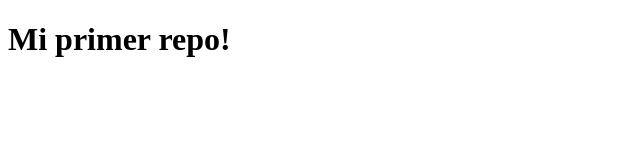
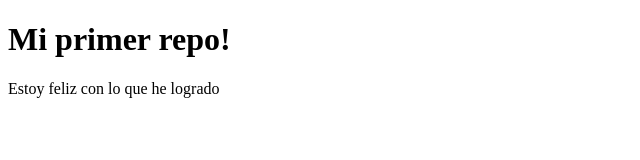
Before and after one commit to disastercode-c/turoria, a plain HTML site: page index.html in a window 1280 px wide. Shown: the whole page, without its empty margins (0-640 px from the left). Drawn offline with Linux system fonts and the light colour scheme.

Commit message:
agregué párrafo

```diff
--- a/index.html
+++ b/index.html
@@ -8,5 +8,6 @@
 </head>
 <body>
     <h1>Mi primer repo!</h1>
+    <p>Estoy feliz con lo que he logrado</p>
 </body>
 </html>
```
